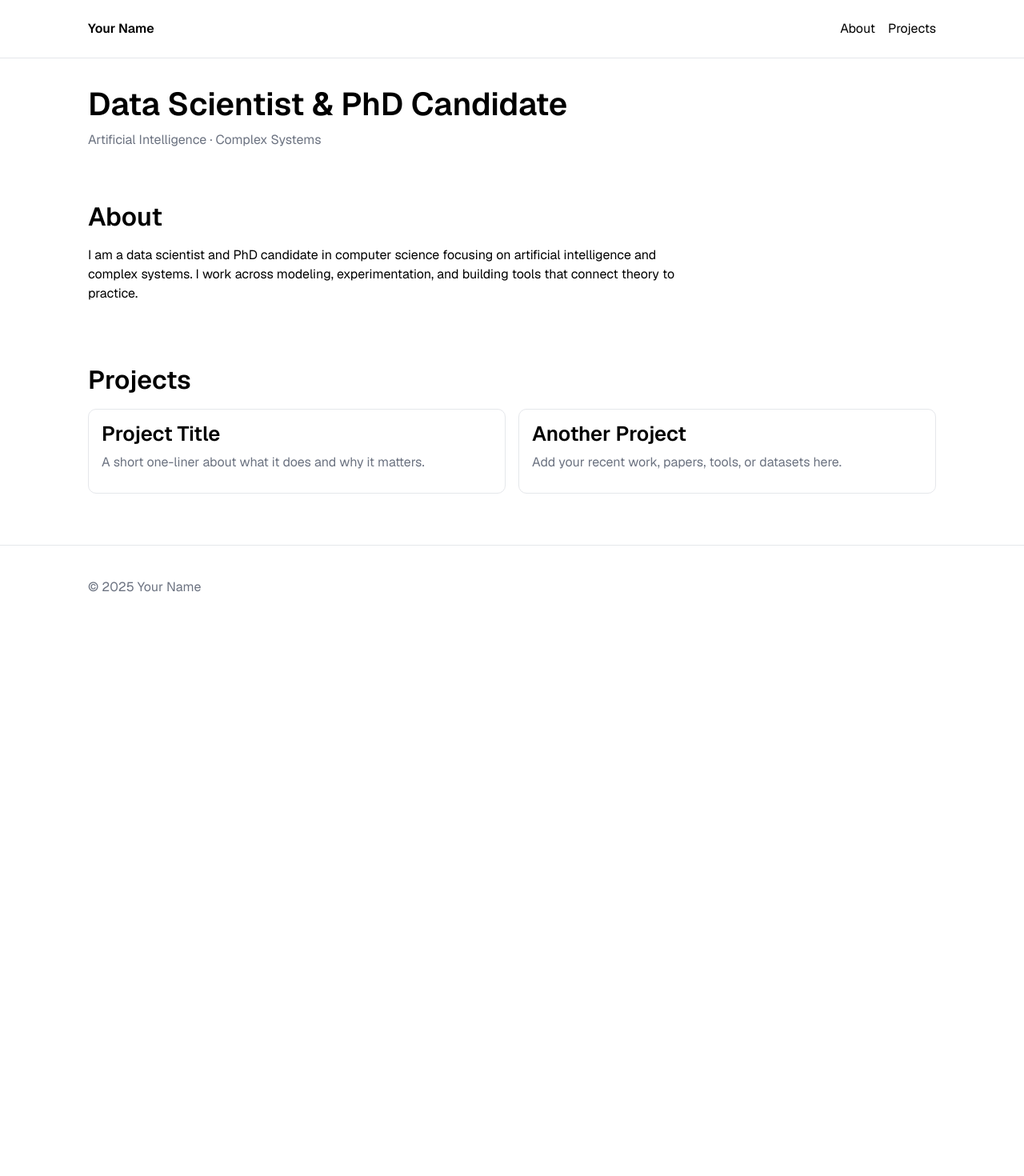
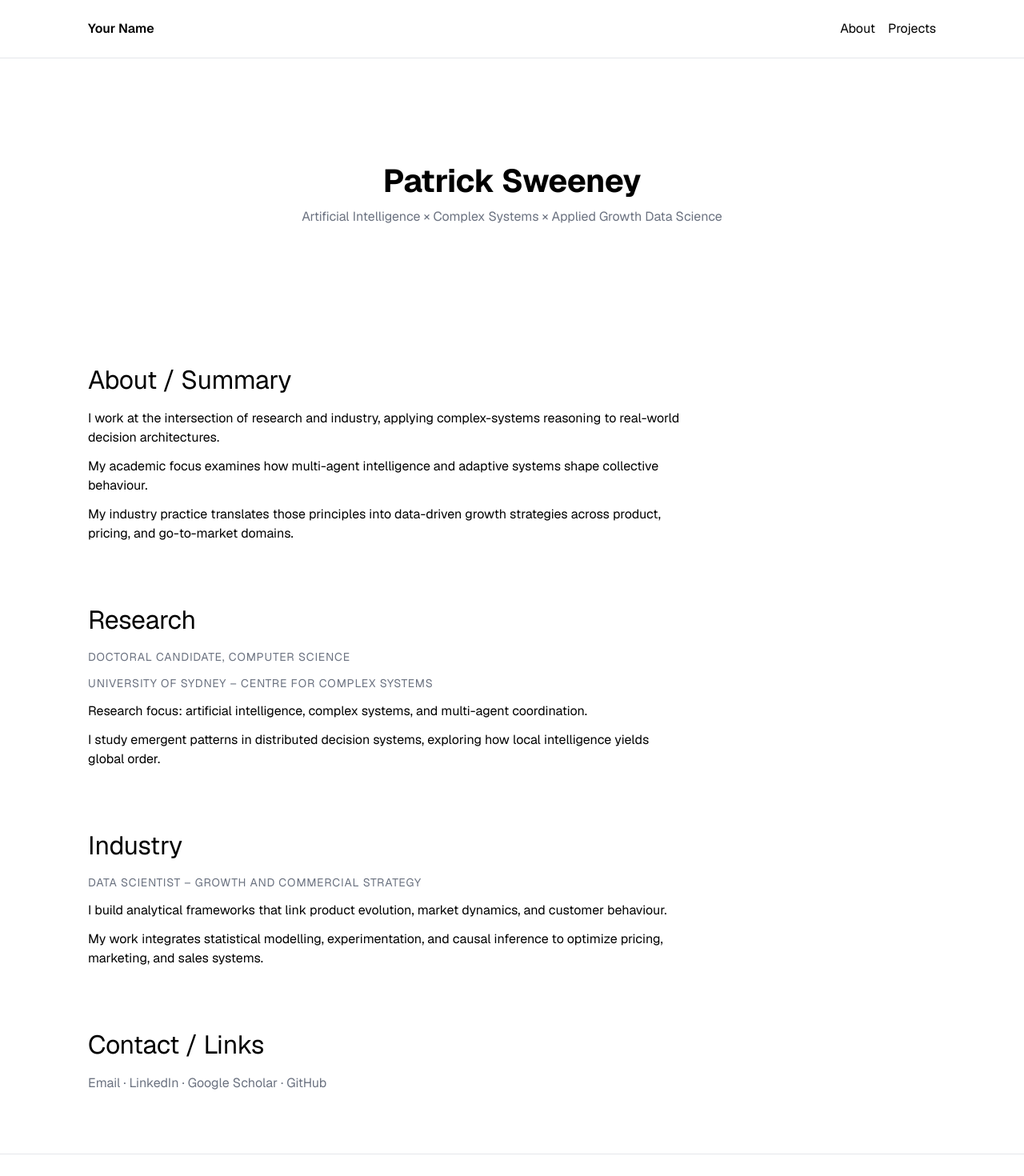
Before and after one commit to patricesweeney/personal-website, a React (Vite) app: page / in a window 1280 px wide. Shown: the top 1470 px of the page at 80% size. Before the commit the page ends 800 px from the top, so only its background shows below. Built offline with nearby package versions, Linux system fonts and the light colour scheme.

Commit message:
content: update hierarchy and copy for Patrick Sweeney (hero, research, industry, contact) + heading weights and spacing

```diff
--- a/src/App.tsx
+++ b/src/App.tsx
@@ -15,34 +15,62 @@
       </header>
 
       <main className="container">
-        <h1>Data Scientist & PhD Candidate</h1>
-        <p className="lead">Artificial Intelligence · Complex Systems</p>
+        <section className="hero">
+          <h1>Patrick Sweeney</h1>
+          <p className="lead">Artificial Intelligence × Complex Systems × Applied Growth Data Science</p>
+        </section>
 
         <section id="about" className="section">
-          <h2 className="section-title">About</h2>
+          <h2 className="section-title">About / Summary</h2>
           <div className="grid grid-12">
             <div className="span-12">
               <p>
-                I am a data scientist and PhD candidate in computer science focusing on
-                artificial intelligence and complex systems. I work across modeling,
-                experimentation, and building tools that connect theory to practice.
+                I work at the intersection of research and industry, applying complex-systems reasoning to real-world decision architectures.
+              </p>
+              <p>
+                My academic focus examines how multi-agent intelligence and adaptive systems shape collective behaviour.
+              </p>
+              <p>
+                My industry practice translates those principles into data-driven growth strategies across product, pricing, and go-to-market domains.
               </p>
             </div>
           </div>
         </section>
 
-        <section id="projects" className="section">
-          <h2 className="section-title">Projects</h2>
-          <div className="projects">
-            <article className="project">
-              <h3>Project Title</h3>
-              <p className="muted">A short one-liner about what it does and why it matters.</p>
-            </article>
-            <article className="project">
-              <h3>Another Project</h3>
-              <p className="muted">Add your recent work, papers, tools, or datasets here.</p>
-            </article>
+        <section id="research" className="section">
+          <h2 className="section-title">Research</h2>
+          <div className="grid grid-12">
+            <div className="span-12">
+              <p className="meta">Doctoral Candidate, Computer Science</p>
+              <p className="meta">University of Sydney – Centre for Complex Systems</p>
+              <p>
+                Research focus: artificial intelligence, complex systems, and multi-agent coordination.
+              </p>
+              <p>
+                I study emergent patterns in distributed decision systems, exploring how local intelligence yields global order.
+              </p>
+            </div>
           </div>
+        </section>
+
+        <section id="industry" className="section">
+          <h2 className="section-title">Industry</h2>
+          <div className="grid grid-12">
+            <div className="span-12">
+              <p className="meta">Data Scientist – Growth and Commercial Strategy</p>
+              <p>
+                I build analytical frameworks that link product evolution, market dynamics, and customer behaviour.
+              </p>
+              <p>
+                My work integrates statistical modelling, experimentation, and causal inference to optimize pricing, marketing, and sales systems.
+              </p>
+            </div>
+          </div>
+        </section>
+
+        <section id="contact" className="section">
+          <h2 className="section-title">Contact / Links</h2>
+          <p className="muted">Email · LinkedIn · Google Scholar · GitHub</p>
         </section>
       </main>
 
--- a/src/index.css
+++ b/src/index.css
@@ -97,9 +97,13 @@
   margin: 0 0 8px 0;
 }
 
-h1 { font-size: var(--h1); font-weight: 600; line-height: var(--lh-heading); max-width: var(--measure); }
+h1 { font-size: var(--h1); font-weight: 700; line-height: var(--lh-heading); max-width: var(--measure); letter-spacing: -0.01em; text-align: center; margin-left: auto; margin-right: auto; }
 
-h2.section-title { font-size: var(--h2); font-weight: 600; letter-spacing: 0.1px; margin-top: var(--space-14); margin-bottom: var(--space-4); line-height: var(--lh-heading); max-width: var(--measure); }
+h2.section-title { font-size: var(--h2); font-weight: 500; letter-spacing: -0.01em; margin-top: var(--space-14); margin-bottom: var(--space-4); line-height: var(--lh-heading); max-width: var(--measure); }
+.hero { padding-top: 96px; padding-bottom: 96px; }
+.hero p { text-align: center; margin-left: auto; margin-right: auto; }
+
+p.meta { font-size: 0.875rem; text-transform: uppercase; letter-spacing: 0.06em; color: var(--muted); }
 
 p { margin: 0 0 var(--space-3) 0; color: var(--fg); max-width: var(--measure); }
 
--- a/src/main.tsx
+++ b/src/main.tsx
@@ -2,6 +2,7 @@
 import { createRoot } from 'react-dom/client'
 import '@fontsource/geist/400.css'
 import '@fontsource/geist/600.css'
+import '@fontsource/geist/700.css'
 import '@fontsource/geist-mono/400.css'
 import './index.css'
 import App from './App.tsx'
```
